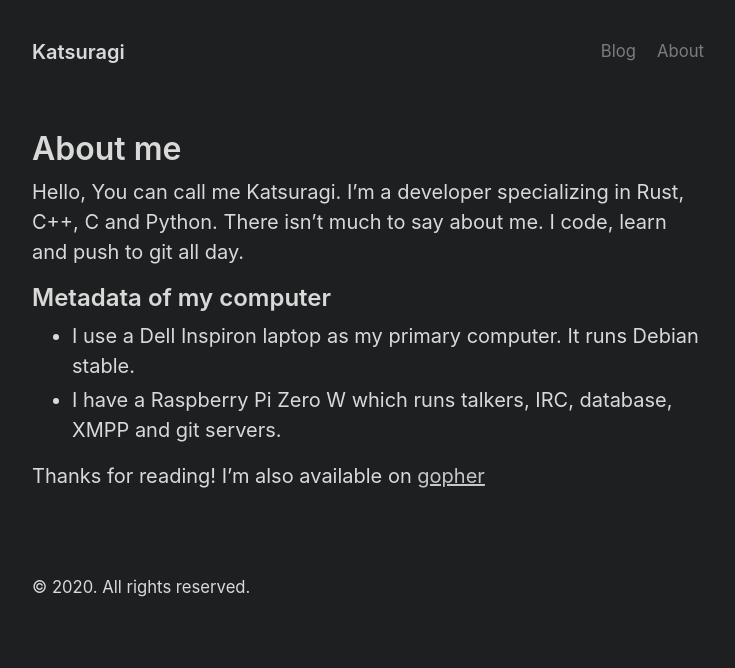
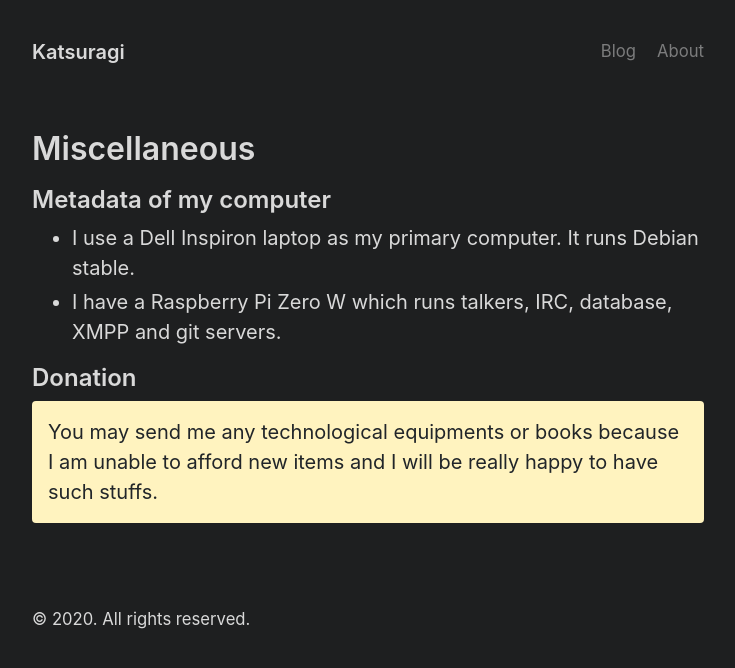
Before and after one commit to katsuragi99/katsuragi99.github.io, a Jekyll site: the page built from about.md, in a window 1280 px wide. Shown: the top 668 px of the page, without its empty margins (272-1007 px from the left). Built offline with Jekyll 4.4.1, drawn with Linux system fonts in a browser that asks for light colours.

Commit message:
Changed some files

```diff
--- a/about.md
+++ b/about.md
@@ -1,15 +1,11 @@
 ---
 layout: page
-title: About me
+title: Miscellaneous
 ---
 
 <!--<p class="message">
   Hey there! Feel free to customize it for your own use upon downloading. Carry on!
 </p> -->
-
-Hello, You can call me Katsuragi. I'm a developer specializing in Rust, C++,
-C and Python. There isn't much to say about me. I code, learn and push to git
-all day.
 
 
 ## Metadata of my computer
@@ -17,5 +13,8 @@ all day.
 - I use a Dell Inspiron laptop as my primary computer. It runs Debian stable.
 - I have a Raspberry Pi Zero W which runs talkers, IRC, database, XMPP and git servers.
 
-
-Thanks for reading! I'm also available on [gopher](gopher://sdf.org/1/users/katsuragi/)
+## Donation
+<p class="message">
+You may send me any technological equipments or books because I am unable to
+afford new items and I will be really happy to have such stuffs.
+</p>
```
Also changed, not shown: index.html (+8 -7 lines).
